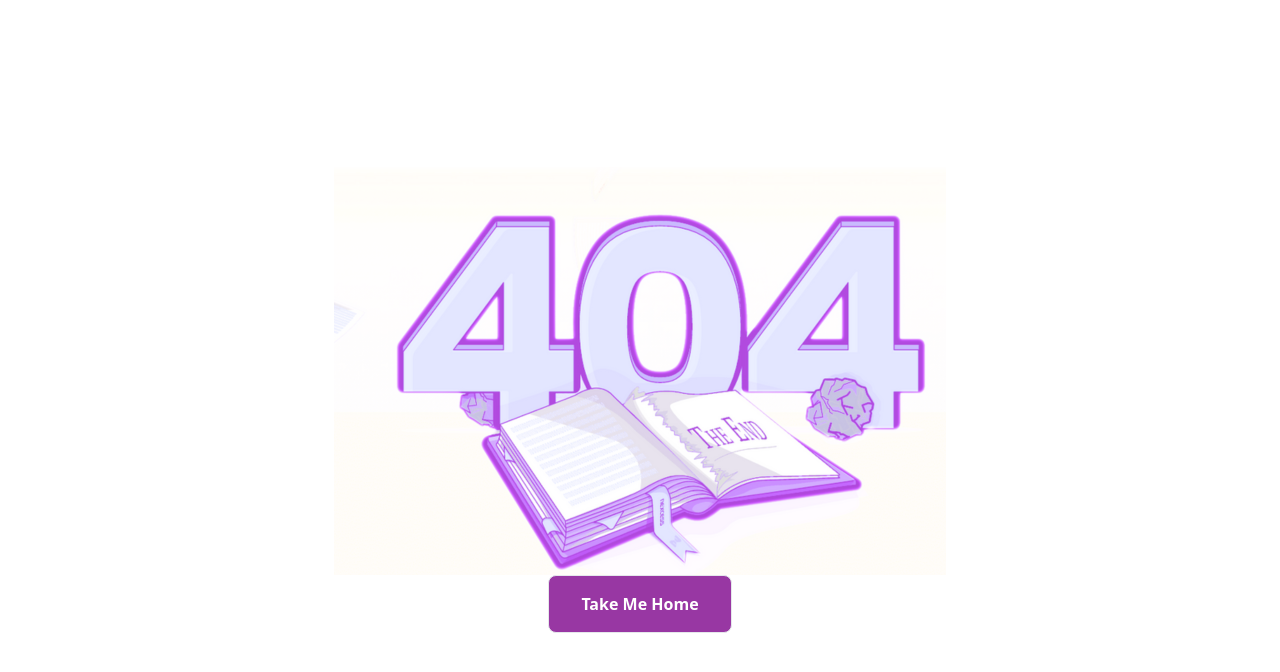
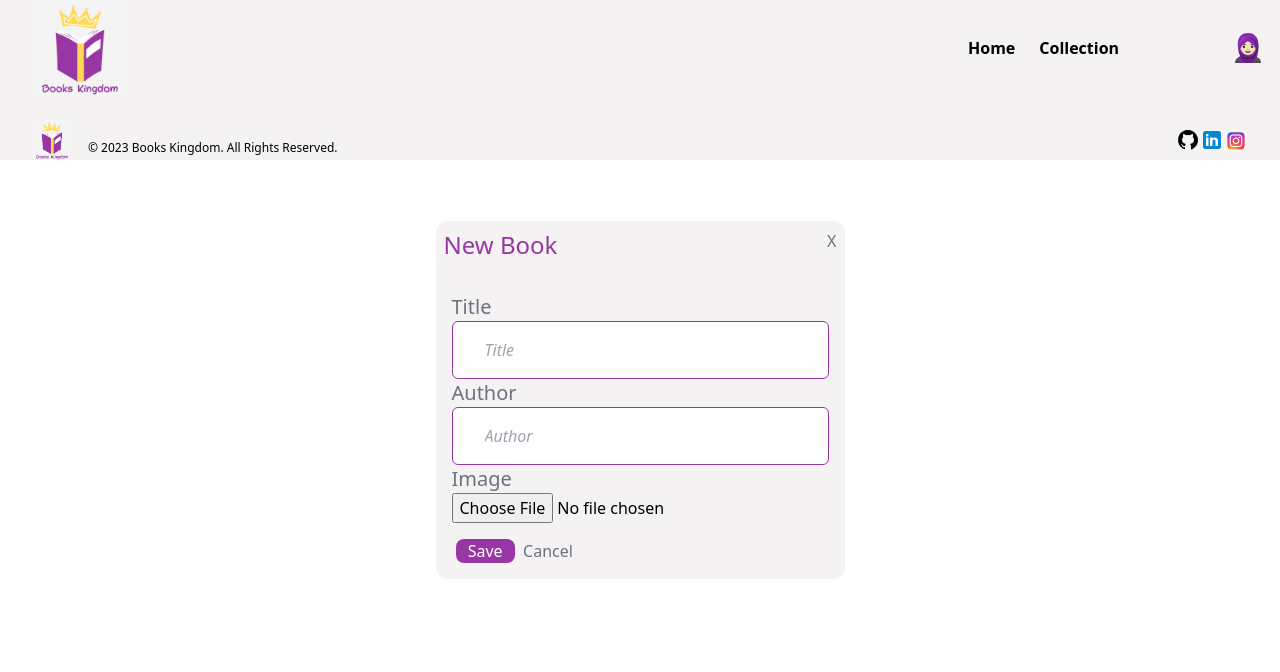
Before and after one commit to hxfsa/digital-library, a React (Vite) app: page /test in a window 1280 px wide. Shown: the top 672 px of the page. Built offline with nearby package versions, Linux system fonts and the light colour scheme.

Commit message:
adding book modal

```diff
--- a/src/App.jsx
+++ b/src/App.jsx
@@ -15,6 +15,7 @@ import { Navbar } from "./components/Navbar";
 import { Footer } from "./components/Footer";
 import { useState } from "react";
 import { Admin } from "./pages/Admin";
+import { NewBook } from "./components/NewBook";
 
 function App() {
   const [showNavbarAndFooter, setShowNavbarAndFooter] = useState(true);
@@ -30,6 +31,8 @@ function App() {
           <Route path="/collection" element={<Collection setShowNavbarAndFooter={setShowNavbarAndFooter} />} />
           <Route path="/login" element={<Login setShowNavbarAndFooter={setShowNavbarAndFooter}/>} />
           <Route path="/admin" element={<Admin setShowNavbarAndFooter={setShowNavbarAndFooter}/>} />
+          <Route path="/test" element={<NewBook setShowNavbarAndFooter={setShowNavbarAndFooter}/>} />
+
           <Route path="*" element={<NotFound setShowNavbarAndFooter={setShowNavbarAndFooter}/>} />
 
           {/* <Route path="/login" element={<Login />} /> */}
--- a/src/components/ManageBooksContainer.jsx
+++ b/src/components/ManageBooksContainer.jsx
@@ -7,6 +7,7 @@ import { SearchBar } from "./SearchBar";
 //assets
 import pencil from "../assets/icons/pencil.svg";
 import bin from "../assets/icons/bin.svg";
+import { NewBook } from "./NewBook";
 
 export const ManageBooksContainer = ({
   books,
@@ -14,6 +15,11 @@ export const ManageBooksContainer = ({
   manageSearchValue,
 }) => {
   const [newBooks, setNewBooks] = useState(books);
+  const [addingABook, setAddingABook] = useState(false);
+
+  const handleAddBook = () => {
+    setAddingABook(true);
+  };
 
   const deleteBook = (id) => {
     axios.delete(`http://localhost:5500/books/${id}`);
@@ -33,11 +39,15 @@ export const ManageBooksContainer = ({
               bookSearching={manageBooksSearching}
               searchValue={manageSearchValue}
             />
-            <button className="bg-primaryDark text-white h-10 px-2 flex items-center rounded-xl hover:bg-white hover:text-primaryDark hover:border-2 hover:border-primaryDark">
+            <button
+              onClick={handleAddBook}
+              className="bg-primaryDark text-white h-10 px-2 flex items-center rounded-xl hover:bg-white hover:text-primaryDark hover:border-2 hover:border-primaryDark"
+            >
               <span className="text-2xl pr-1">+</span> New Book
             </button>
           </div>
         </header>
+        {addingABook && <NewBook setAddingABook={setAddingABook} />}
         <div className="adminTable">
           <table className="w-full">
             <thead className="bg-primaryDark text-white font-light">
--- /dev/null
+++ b/src/components/NewBook.jsx
@@ -0,0 +1,86 @@
+import React, { useState, useRef } from "react";
+import axios from "axios";
+
+export const NewBook = ({
+  setAddingABook,
+}) => {
+  const [titleValue, setTitleValue] = useState("");
+  const [authorValue, setAuthorValue] = useState("");
+  const inputRef = useRef();
+
+  const handleAddTitle = (e) => {
+    const value = e.target.value;
+    setTitleValue(value);
+  };
+  const handleAddAuthor = (e) => {
+    const value = e.target.value;
+    setAuthorValue(value);
+  };
+  const handleCloseModal = () => {
+    setAddingABook(false);
+  };
+
+
+
+  return (
+    <div className="fixed inset-0 z-50 flex items-center justify-center">
+      <div className="newBookModalContainer flex justify-center bg-primaryLight right-18 rounded-xl">
+        <div className="flex justify-center flex-col gap-8">
+          <div className="header flex justify-between  mx-2 items-center">
+            <h1 className="text-2xl text-primaryDark pt-2">New Book</h1>
+            <button onClick={handleCloseModal} className="cruse text-gray-500">
+              X
+            </button>
+          </div>
+
+          <div className="flex items-center justify-between mx-4">
+            <form
+              enctype="multipart/form-data"
+            //   onSubmit={hSubmit}
+              className="flex flex-col "
+            >
+              <label htmlFor="" className="text-gray-500 text-xl">
+                Title
+              </label>
+              <input
+                type="text"
+                placeholder="Title"
+                className="placeholder:italic bg-white pl-8 pr-28 py-4 rounded-md border-solid  border border-primaryDark"
+                autoFocus
+                required
+                value={titleValue}
+                onChange={handleAddTitle}
+              />
+              <label htmlFor="" className="text-gray-500 text-xl mr-2">
+                Author
+              </label>
+              <input
+                type="text"
+                placeholder="Author"
+                className="placeholder:italic bg-white pl-8 pr-28 py-4 rounded-md border-solid  border border-primaryDark"
+                required
+                value={authorValue}
+                onChange={handleAddAuthor}
+              />{" "}
+              <label htmlFor="" className="text-gray-500 text-xl mr-2">
+                Image
+              </label>
+              <input type="file" name="monfichier" ref={inputRef} required />
+              <div className="footer w-4/12 flex justify-around my-4">
+                <button
+                  className=" px-3 bg-primaryDark rounded-lg text-white"
+                  type="submit"
+                >
+                  Save
+                </button>
+                <button onClick={handleCloseModal} className="text-gray-500">
+                  Cancel
+                </button>
+              </div>
+            </form>
+          </div>
+        </div>
+      </div>
+    </div>
+  );
+};
--- a/src/pages/Admin.jsx
+++ b/src/pages/Admin.jsx
@@ -16,6 +16,7 @@ export const Admin = ({ setShowNavbarAndFooter }) => {
   const [books, setBooks] = useState([]);
   const [displayedBooks, setDisplayedBooks] = useState(books);
   const [searchValue, setSearchValue] = useState("");
+
 
   useEffect(() => {
     setShowNavbarAndFooter(false);
@@ -66,7 +67,7 @@ export const Admin = ({ setShowNavbarAndFooter }) => {
     } else {
       setDisplayedBooks(books);
     }
-  }, [searchValue])
+  }, [searchValue]);
 
 
   return (
@@ -103,6 +104,7 @@ export const Admin = ({ setShowNavbarAndFooter }) => {
           </ul>
         </div>
       </div>
+
       <div className="adminTable bg-primaryLight mt-28 w-full">
         {isDashboardActive && (
           <DashboardContainer
```
Also changed, not shown: 2 other files (tests, documents, lock files or other folders).
